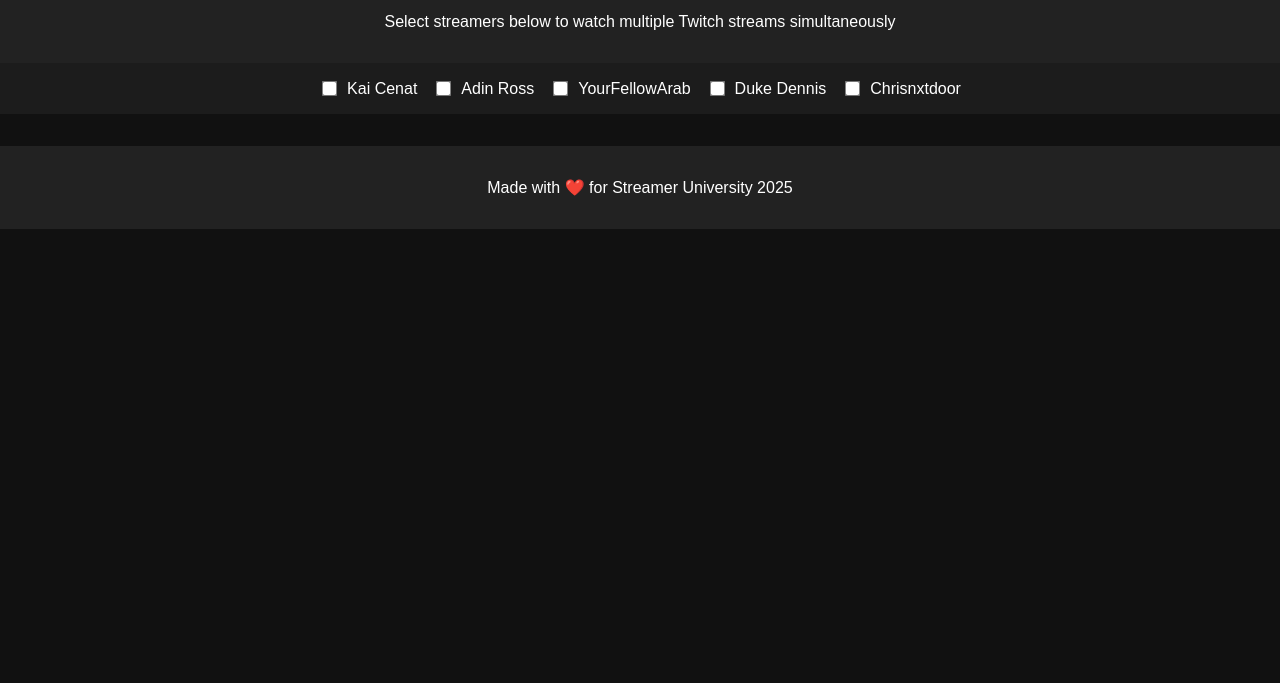
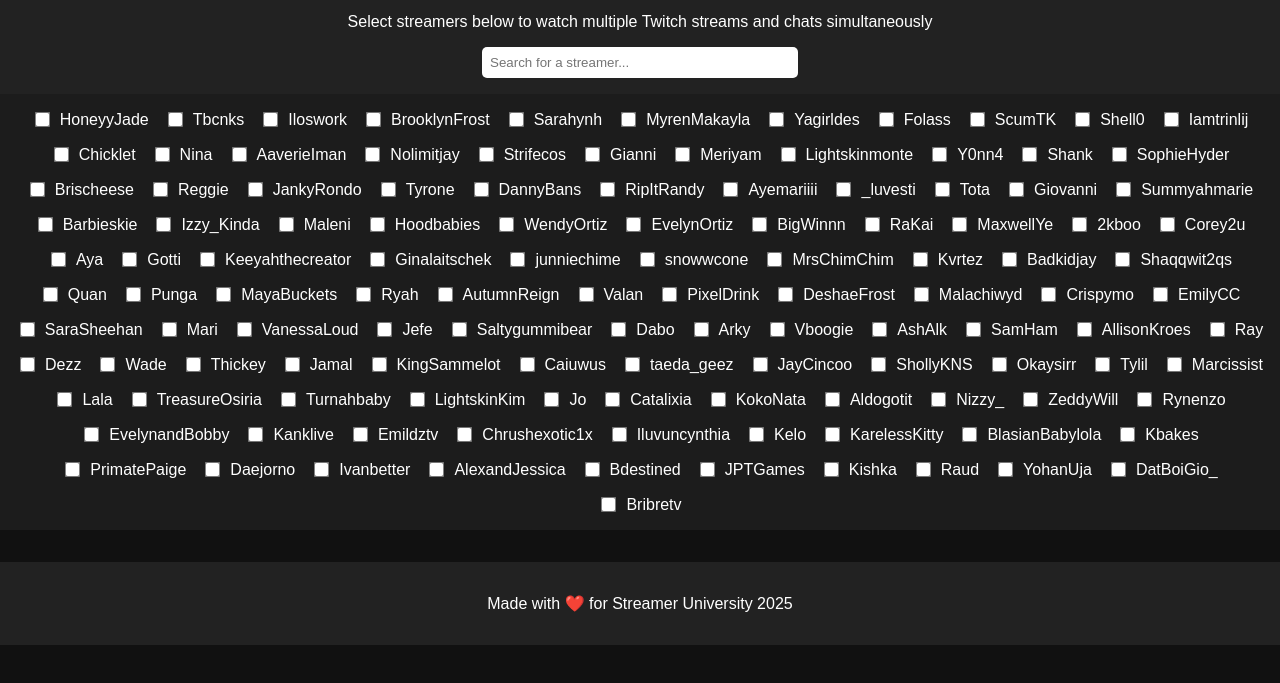
Before and after one commit to Brea803/stream-project, a plain HTML site: page index.html in a window 1280 px wide. Shown: the part 73-756 px from the top of the page. Drawn offline with Linux system fonts and the light colour scheme.

Commit message:
Update index.html

```diff
--- a/index.html
+++ b/index.html
@@ -1,8 +1,8 @@
 <!DOCTYPE html>
 <html lang="en">
 <head>
-  <meta charset="UTF-8" />
-  <meta name="viewport" content="width=device-width, initial-scale=1" />
+  <meta charset="UTF-8">
+  <meta name="viewport" content="width=device-width, initial-scale=1.0">
   <title>Streamer University - Multi-Stream Viewer</title>
   <style>
     body { font-family: sans-serif; margin: 0; background: #111; color: #fff; }
@@ -10,25 +10,21 @@
     h1 { margin: 0.5em 0; }
     .stream-selector { display: flex; flex-wrap: wrap; gap: 1rem; justify-content: center; padding: 1rem; background: #1c1c1c; }
     .stream-container { display: flex; flex-wrap: wrap; justify-content: center; gap: 1rem; padding: 1rem; }
-    iframe { border: none; width: 400px; height: 225px; }
+    .stream-box { display: flex; flex-direction: column; gap: 0.5rem; }
+    iframe { border: none; }
     label { display: flex; align-items: center; gap: 0.5rem; }
     .stream-selector input { transform: scale(1.2); }
+    #searchInput { padding: 0.5rem; width: 300px; border-radius: 5px; border: none; }
   </style>
 </head>
 <body>
   <header>
     <h1>📺 Streamer University Viewer</h1>
-    <p>Select streamers below to watch multiple Twitch streams simultaneously</p>
+    <p>Select streamers below to watch multiple Twitch streams and chats simultaneously</p>
+    <input type="text" id="searchInput" placeholder="Search for a streamer...">
   </header>
 
-  <div class="stream-selector">
-    <label><input type="checkbox" value="kai_cenat" /> Kai Cenat</label>
-    <label><input type="checkbox" value="adinross" /> Adin Ross</label>
-    <label><input type="checkbox" value="yourfellowarab" /> YourFellowArab</label>
-    <label><input type="checkbox" value="duke_dennis" /> Duke Dennis</label>
-    <label><input type="checkbox" value="chrisnxtdoor" /> Chrisnxtdoor</label>
-  </div>
-
+  <div class="stream-selector" id="streamSelector"></div>
   <div class="stream-container" id="streamContainer"></div>
 
   <footer>
@@ -36,23 +32,75 @@
   </footer>
 
   <script>
+    const streamList = [
+      "HoneyyJade", "Tbcnks", "Iloswork", "BrooklynFrost", "Sarahynh", "MyrenMakayla", "Yagirldes", "Folass",
+      "ScumTK", "Shell0", "Iamtrinlij", "Chicklet", "Nina", "AaverieIman", "Nolimitjay", "Strifecos", "Gianni",
+      "Meriyam", "Lightskinmonte", "Y0nn4", "Shank", "SophieHyder", "Brischeese", "Reggie", "JankyRondo",
+      "Tyrone", "DannyBans", "RipItRandy", "Ayemariiii", "_luvesti", "Tota", "Giovanni", "Summyahmarie",
+      "Barbieskie", "Izzy_Kinda", "Maleni", "Hoodbabies", "WendyOrtiz", "EvelynOrtiz", "BigWinnn", "RaKai",
+      "MaxwellYe", "2kboo", "Corey2u", "Aya", "Gotti", "Keeyahthecreator", "Ginalaitschek", "junniechime",
+      "snowwcone", "MrsChimChim", "Kvrtez", "Badkidjay", "Shaqqwit2qs", "Quan", "Punga", "MayaBuckets",
+      "Ryah", "AutumnReign", "Valan", "PixelDrink", "DeshaeFrost", "Malachiwyd", "Crispymo", "EmilyCC",
+      "SaraSheehan", "Mari", "VanessaLoud", "Jefe", "Saltygummibear", "Dabo", "Arky", "Vboogie", "AshAlk",
+      "SamHam", "AllisonKroes", "Ray", "Dezz", "Wade", "Thickey", "Jamal", "KingSammelot", "Caiuwus",
+      "taeda_geez", "JayCincoo", "ShollyKNS", "Okaysirr", "Tylil", "Marcissist", "Lala", "TreasureOsiria",
+      "Turnahbaby", "LightskinKim", "Jo", "Catalixia", "KokoNata", "Aldogotit", "Nizzy_", "ZeddyWill",
+      "Rynenzo", "EvelynandBobby", "Kanklive", "Emildztv", "Chrushexotic1x", "Iluvuncynthia", "Kelo",
+      "KarelessKitty", "BlasianBabylola", "Kbakes", "PrimatePaige", "Daejorno", "Ivanbetter", "AlexandJessica",
+      "Bdestined", "JPTGames", "Kishka", "Raud", "YohanUja", "DatBoiGio_", "Bribretv"
+    ];
+
+    const streamSelector = document.getElementById('streamSelector');
     const streamContainer = document.getElementById('streamContainer');
-    const checkboxes = document.querySelectorAll('input[type="checkbox"]');
+    const searchInput = document.getElementById('searchInput');
     const domain = location.hostname;
 
-    checkboxes.forEach(cb => {
-      cb.addEventListener('change', () => {
-        streamContainer.innerHTML = '';
-        checkboxes.forEach(box => {
-          if (box.checked) {
-            const iframe = document.createElement('iframe');
-            iframe.src = `https://player.twitch.tv/?channel=${box.value}&parent=${domain}`;
-            iframe.allowFullscreen = true;
-            streamContainer.appendChild(iframe);
-          }
-        });
+    function renderCheckboxes(filter = "") {
+      streamSelector.innerHTML = "";
+      streamList.forEach(name => {
+        if (name.toLowerCase().includes(filter.toLowerCase())) {
+          const label = document.createElement('label');
+          const input = document.createElement('input');
+          input.type = 'checkbox';
+          input.value = name;
+          label.appendChild(input);
+          label.appendChild(document.createTextNode(" " + name));
+          streamSelector.appendChild(label);
+
+          input.addEventListener('change', updateStreams);
+        }
       });
+    }
+
+    function updateStreams() {
+      streamContainer.innerHTML = "";
+      const selected = document.querySelectorAll('.stream-selector input:checked');
+      selected.forEach(box => {
+        const streamBox = document.createElement('div');
+        streamBox.className = 'stream-box';
+
+        const streamIframe = document.createElement('iframe');
+        streamIframe.src = `https://player.twitch.tv/?channel=${box.value}&parent=${domain}`;
+        streamIframe.width = "400";
+        streamIframe.height = "225";
+        streamIframe.allowFullscreen = true;
+
+        const chatIframe = document.createElement('iframe');
+        chatIframe.src = `https://www.twitch.tv/embed/${box.value}/chat?parent=${domain}`;
+        chatIframe.width = "400";
+        chatIframe.height = "300";
+
+        streamBox.appendChild(streamIframe);
+        streamBox.appendChild(chatIframe);
+        streamContainer.appendChild(streamBox);
+      });
+    }
+
+    searchInput.addEventListener('input', e => {
+      renderCheckboxes(e.target.value);
     });
+
+    renderCheckboxes();
   </script>
 </body>
 </html>
```
